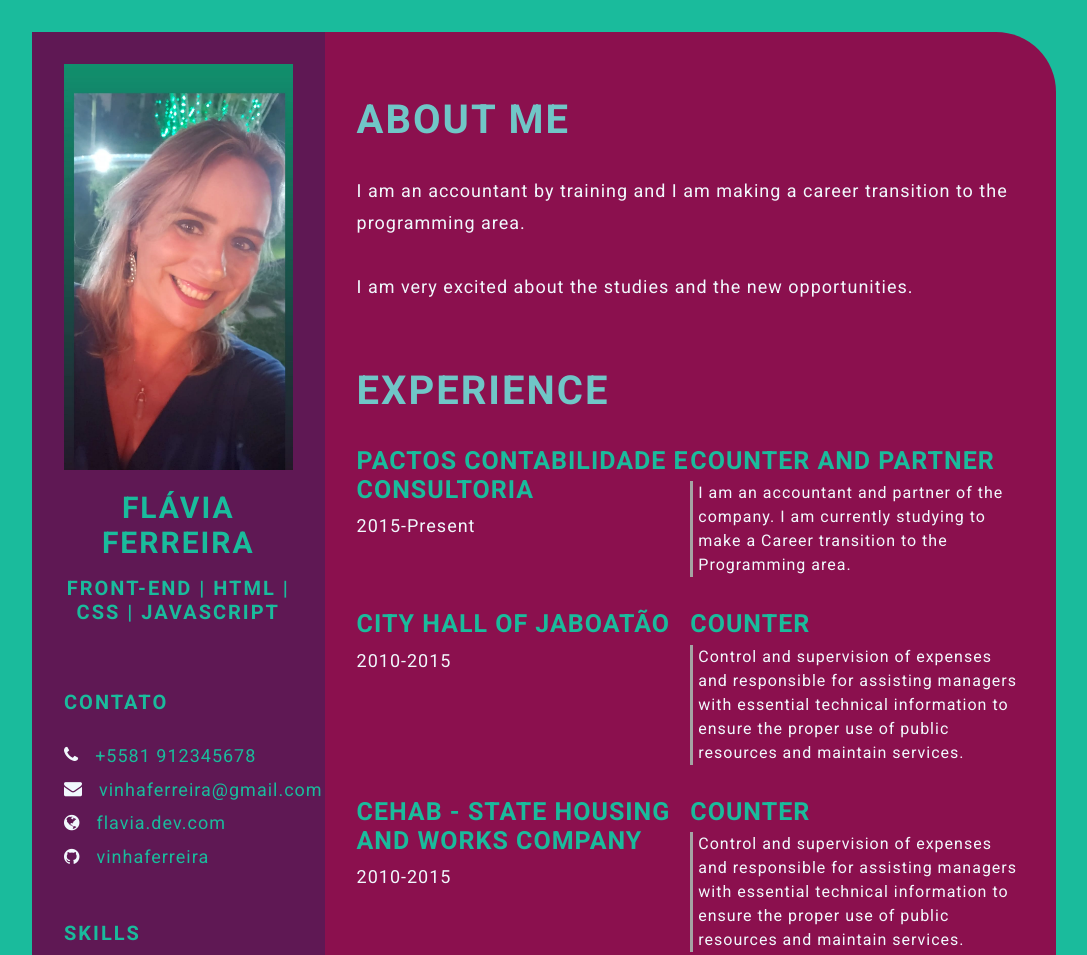
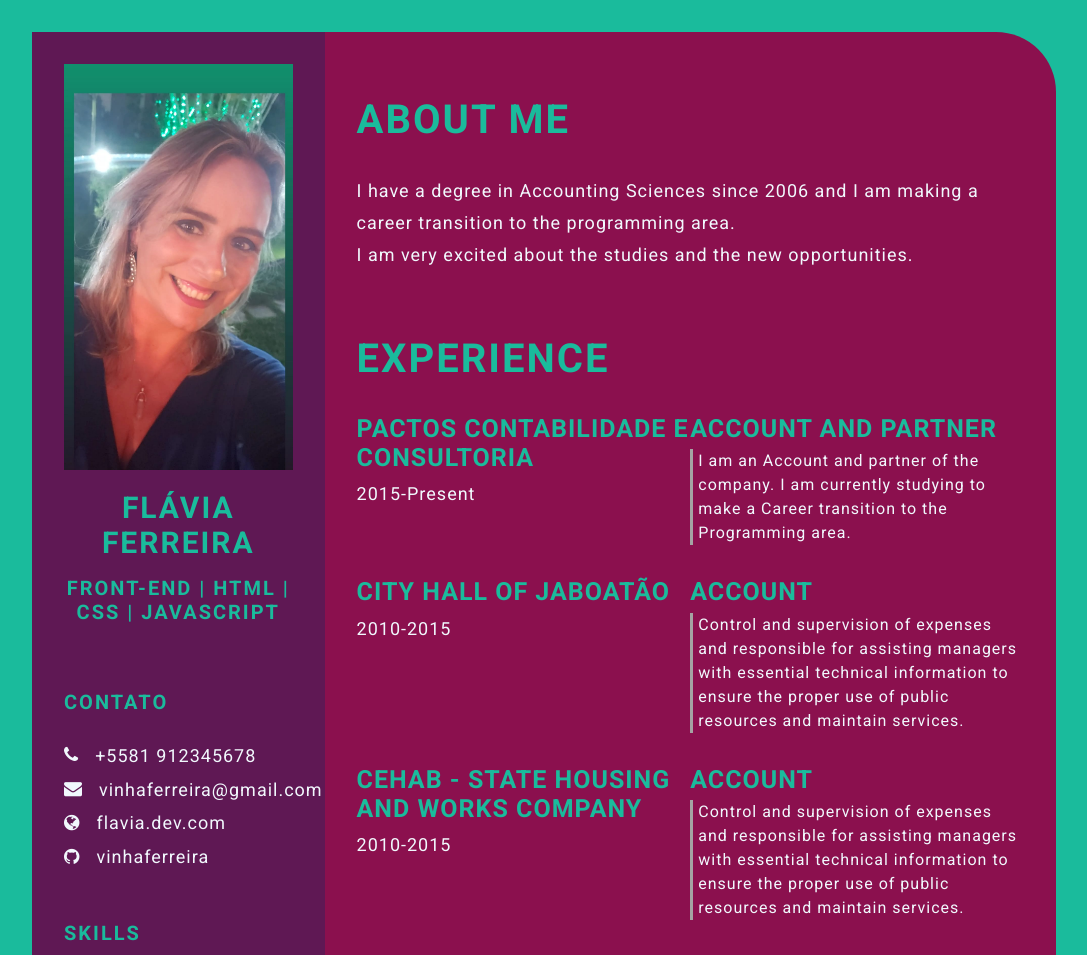
Before and after one commit to vinhaferreira/devweekgit.github.io, a plain HTML site: page index.html in a window 1280 px wide. Shown: the top 955 px of the page, without its empty margins (96-1183 px from the left). Drawn offline with Linux system fonts and the light colour scheme.

Commit message:
Alterações feitas no index e css da aula 06

```diff
--- a/index.html
+++ b/index.html
@@ -67,8 +67,8 @@
                 <section class="about gap">
                     <div class="right-title">About Me</div>
                     <p class="about-me-contents">
-                        I am an accountant by training and I am making a career transition to the programming area.<br>
-                        <br> I am very excited about the studies and the new opportunities.
+                        I have a degree in Accounting Sciences since 2006 and I am making a career transition to the programming area.<br>
+                        I am very excited about the studies and the new opportunities.
                     </p>
                 </section>
 
@@ -80,9 +80,9 @@
                             <p class="exp-time-period">2015-Present</p>
                         </div>
                         <div class="exp-right">
-                            <p class="exp-position">Counter and partner</p>
+                            <p class="exp-position"> Account and partner</p>
                             <p class="exp-desc">
-                                I am an accountant and partner of the company. I am currently studying to make a Career transition to the Programming area.
+                                I am an Account and partner of the company. I am currently studying to make a Career transition to the Programming area.
                             </p>
                         </div>
                     </div>
@@ -92,7 +92,7 @@
                             <p class="exp-time-period">2010-2015</p>
                         </div>
                         <div class="exp-right">
-                            <p class="exp-position">Counter</p>
+                            <p class="exp-position">Account</p>
                             <p class="exp-desc">
                                 Control and supervision of expenses and responsible for assisting managers with essential technical information to ensure the proper use of public resources and maintain services.
                             </p>
@@ -105,7 +105,7 @@
                         </div>
                         <div class="exp-right">
                             <p class="exp-position">
-                                Counter</p>
+                                Account</p>
                             <p class="exp-desc">
                                 Control and supervision of expenses and responsible for assisting managers with essential technical information to ensure the proper use of public resources and maintain services.
                             </p>
--- a/style.css
+++ b/style.css
@@ -85,7 +85,7 @@ body {
     padding: .4rem 0;
     display: flex;
     align-items: center;
-    color: #1abb9c;
+    color: #F1F8FD;
     letter-spacing: 1px;
     font-size: 18px;
 }
@@ -133,7 +133,7 @@ body {
 }
 
 .right-title {
-    color: #70C6C7;
+    color: #1abb9c;
     font-size: 40px;
     letter-spacing: 2px;
     text-transform: uppercase;
```
